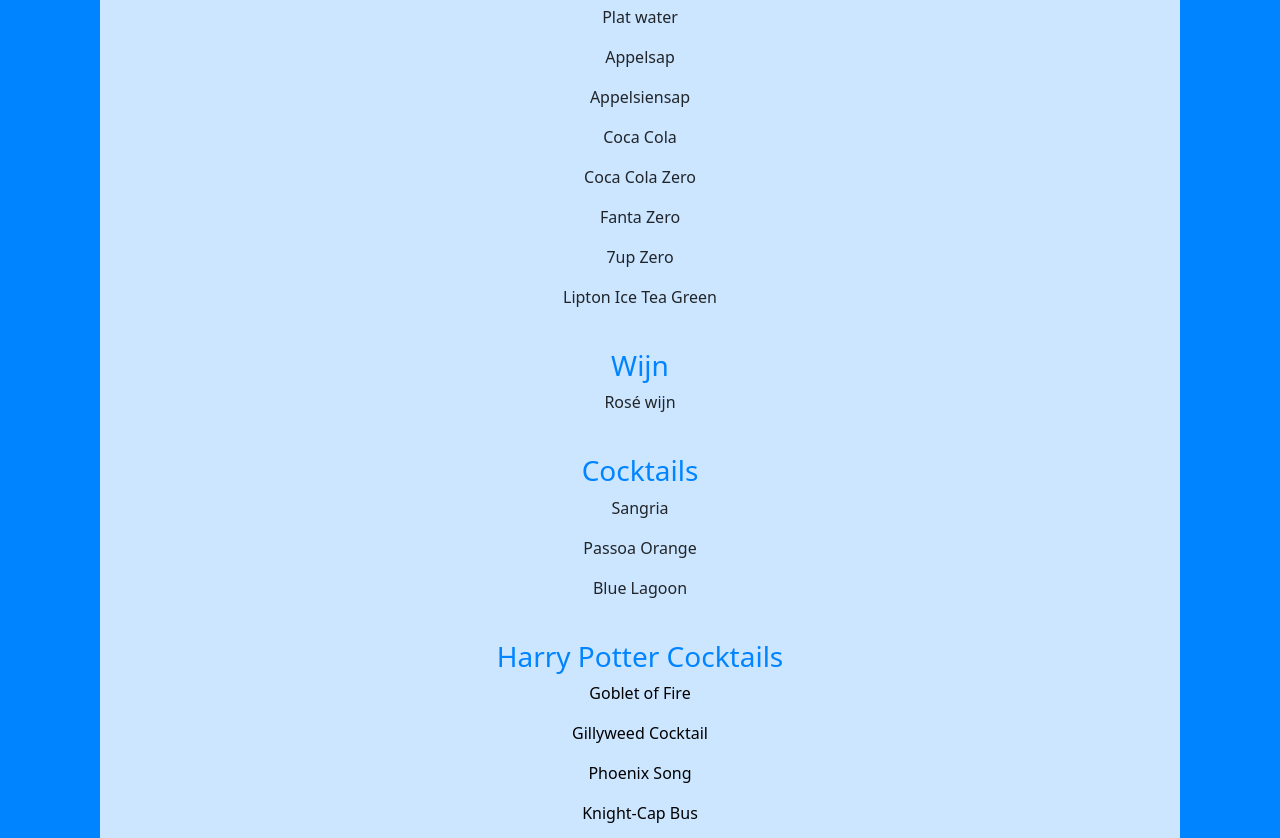
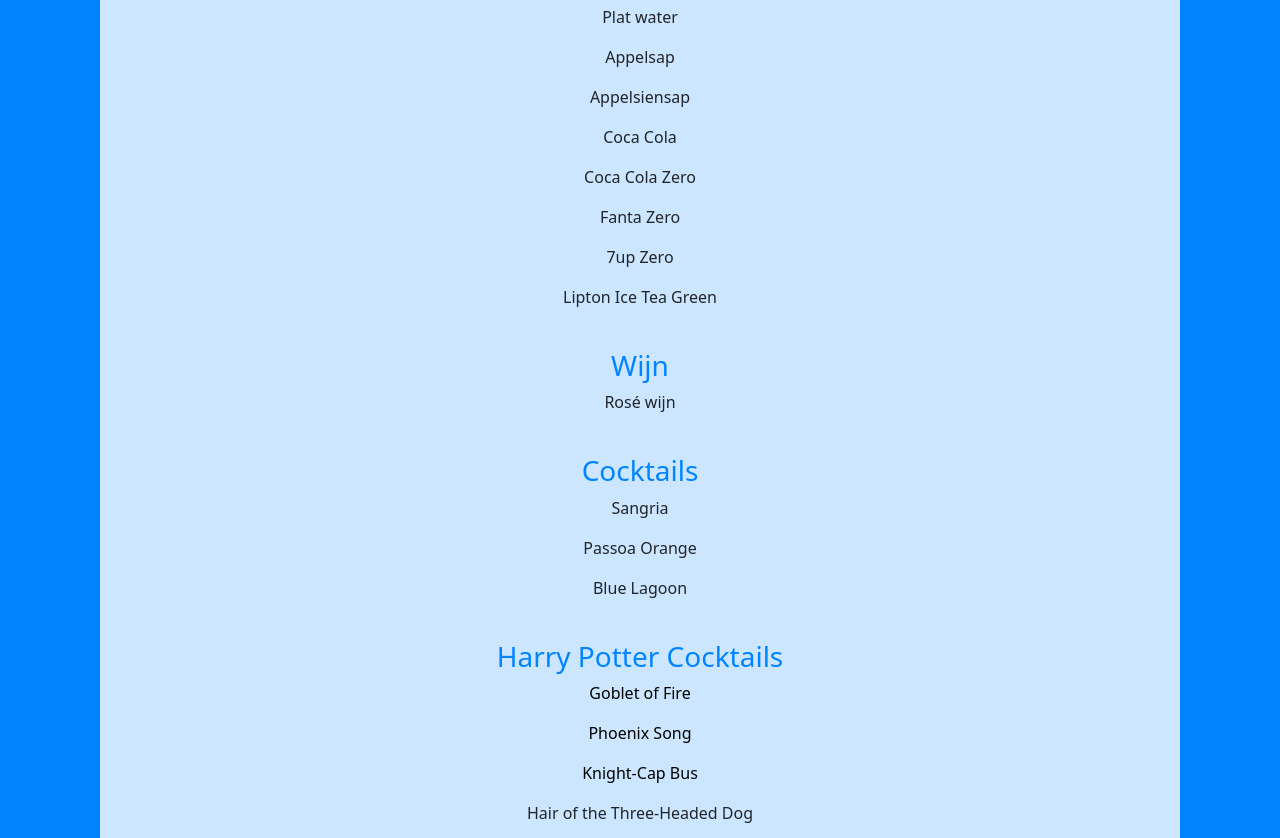
Before and after one commit to VueghsMick/Drankkaart, a plain HTML site: page Index.html in a window 1280 px wide. Shown: the part 98-936 px from the top of the page. Drawn offline with nearby package versions, Linux system fonts and the light colour scheme.

```diff
--- a/Index.html
+++ b/Index.html
@@ -32,7 +32,6 @@
         <br>
         <h3>Harry Potter Cocktails</h3>
             <p><a href="Images/GobletOfFire.jpg">Goblet of Fire</a></p>
-            <p><a href="Images/GillyweedCocktail.jpg">Gillyweed Cocktail</a></p>
             <p><a href="Images/PhoenixSong.jpg">Phoenix Song</a></p>
             <p><a href="Images/KnightCapBus.jpg">Knight-Cap Bus</a></p>
             <p>Hair of the Three-Headed Dog</p>
```
